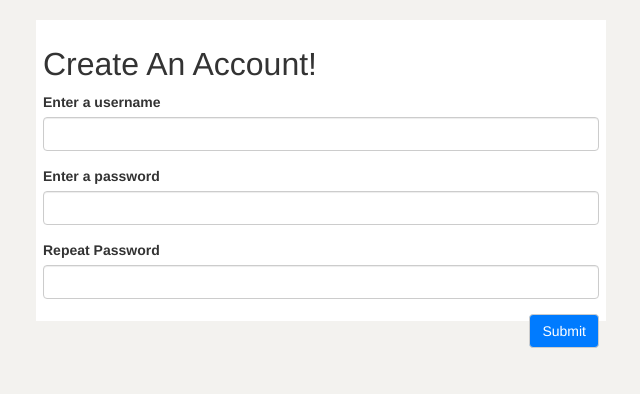
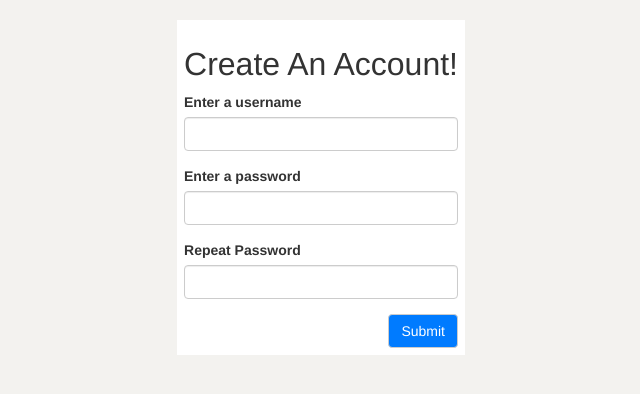
Before and after one commit to lkoblenc/project, a Flask app: page /create in a window 1280 px wide. Shown: the part 53-447 px from the top of the page, without its empty margins (319-959 px from the left). Run offline with Flask 2, Linux system fonts and the light colour scheme; a user stored in the database is signed in; some libraries are stand-ins or nearby versions.

Commit message:
css in create.html

```diff
--- a/static/styles.css
+++ b/static/styles.css
@@ -135,6 +135,7 @@ span {
  	color: white ;
  }
  .thin {
- 	width: 50%;
- 	margin: auto;
+ 	display: flex;
+ 	align-items: center;
+    justify-content: center;
  }
--- a/templates/create.html
+++ b/templates/create.html
@@ -2,14 +2,14 @@
 {% import "bootstrap/wtf.html" as wtf %}
 
 {% block page_content %}
-<div class="container">
-	<div class="bg-layout thin">
+<div class="thin">
+	<div class="bg-layout ">
 	  {% if error %}
 	    <p class=error><strong>Error:</strong> {{ error }} </p>
 	  {% endif %}
 
 	  <h1>Create An Account!</h1>
 	  {{ wtf.quick_form(create_form) }}
-	  </div>
+	 </div>
 </div>
 {% endblock %}
--- a/templates/signin.html
+++ b/templates/signin.html
@@ -2,8 +2,8 @@
 {% import "bootstrap/wtf.html" as wtf %}
 
 {% block page_content %}
-<div class="container">
-	<div class="bg-layout thin">
+<div class="container thin">
+	<div class="bg-layout">
 		{% if error %}
 		<p class=error><strong>Error:</strong> {{ error }} </p>
 			{% endif %}
```
Also changed, not shown: database.db.
